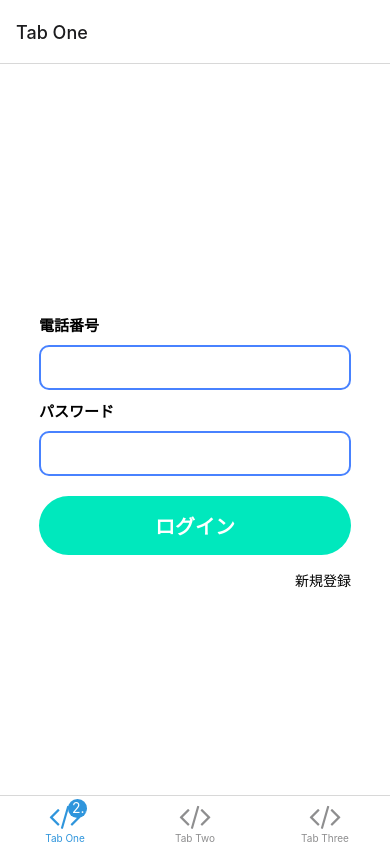
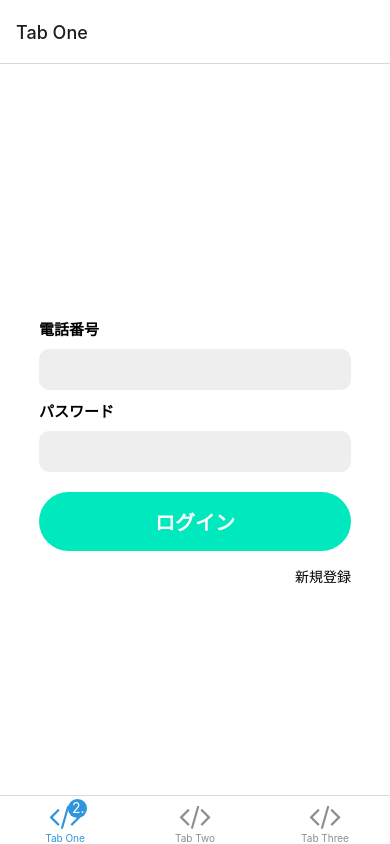
Before and after one commit to Persona-Product/who-pay-user, a React Native app: screen /TabOne in a window 390 px wide. Built offline with nearby package versions, Linux system fonts and the light colour scheme; what expo-linking would draw is missing.

Commit message:
💄 デザイン修正

```diff
--- a/src/components/CustomTextInput.tsx
+++ b/src/components/CustomTextInput.tsx
@@ -15,7 +15,7 @@ export const CustomTextInput: VFC<TextInputProps> = (props) => {
 	const color = useThemeColor({ light: lightTextColor, dark: darkTextColor }, "text");
 
 	return (
-		<CustomView style={[defaultStyles.bg, bgStyle]} lightBgColor="#ffffff" darkBgColor="#45698f63">
+		<CustomView style={[defaultStyles.bg, bgStyle]} lightBgColor="#eeeeee" darkBgColor="#354355">
 			<NativeTextInput style={[textStyle, { color }]} {...otherProps} />
 		</CustomView>
 	);
@@ -26,7 +26,7 @@ const defaultStyles = StyleSheet.create({
 		width: "80%",
 		padding: 10,
 
-		borderWidth: 2,
-		borderColor: "#4882ff",
+		// borderWidth: 2,
+		// borderColor: "#87878754",
 	},
 });
```
